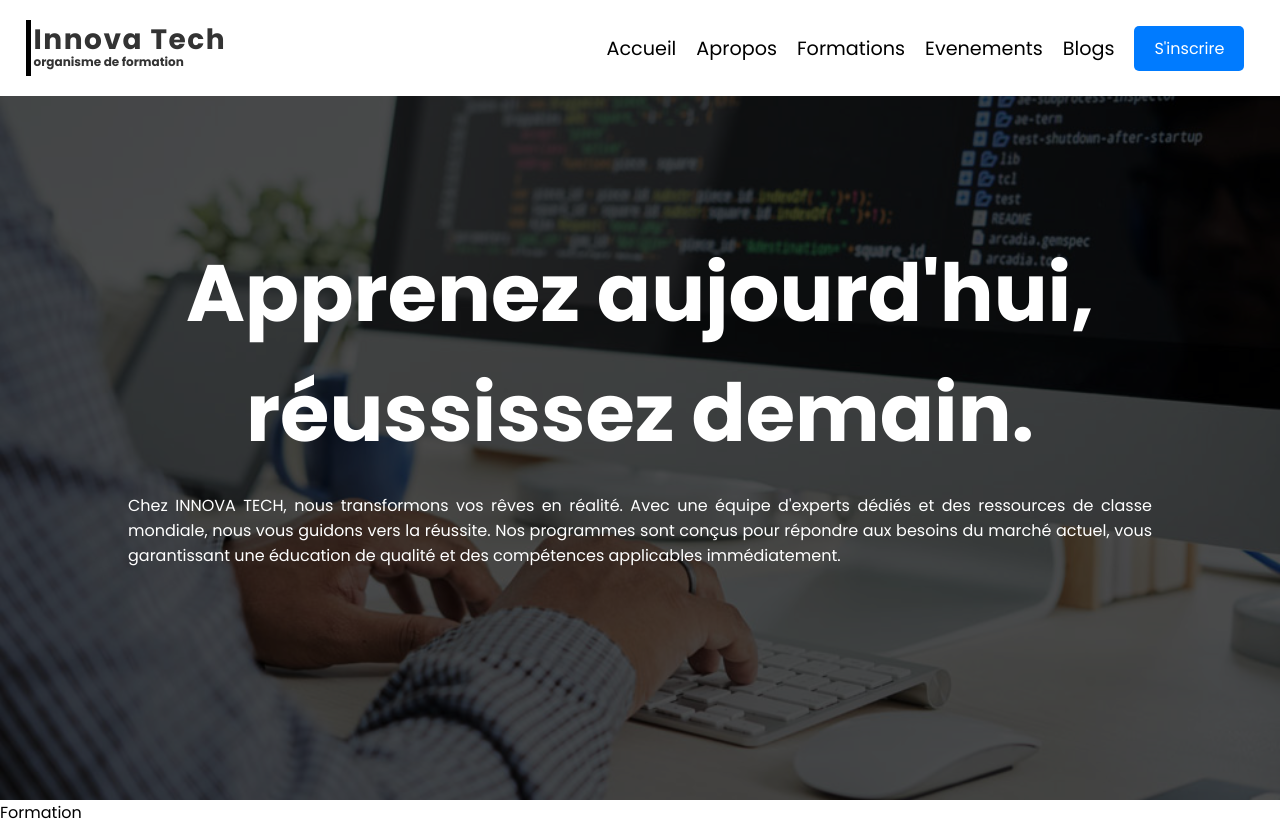
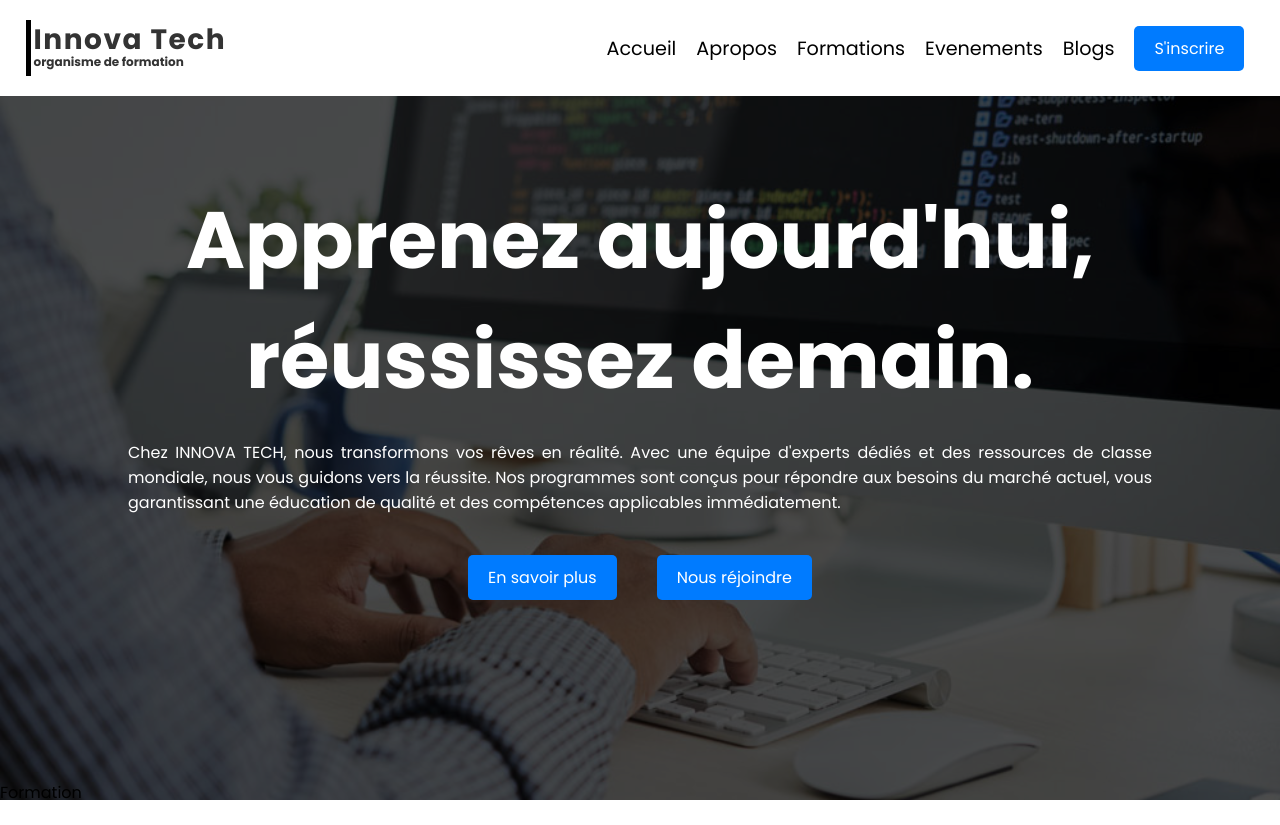
Before and after one commit to bem630/it-plateforme, a React (Vite) app: page / in a window 1280 px wide. Built offline with nearby package versions, Linux system fonts and the light colour scheme.

Commit message:
✨ F01:  Main > Add button and style

```diff
--- a/src/components/pages/order/main/banner/Banner.jsx
+++ b/src/components/pages/order/main/banner/Banner.jsx
@@ -6,16 +6,21 @@ export default function Banner() {
     <BannerStyled>
         <h1>Apprenez aujourd'hui, réussissez demain.</h1>
         <p>Chez INNOVA TECH,  nous transformons vos rêves en réalité. Avec une équipe d'experts dédiés et des ressources de classe mondiale, nous vous guidons vers la réussite. Nos programmes sont conçus pour répondre aux besoins du marché actuel, vous garantissant une éducation de qualité et des compétences applicables immédiatement.</p>
+        <div className='btns-banner'>
+            <button className='btn-banner btn1'>En savoir plus</button>
+            <button className='btn-banner btn2'>Nous réjoindre</button>
+        </div>
     </BannerStyled>
   )
 }
 const BannerStyled = styled.div`
   /*border: 1px solid blue;*/
-  height: 100vh;
+  height: 95vh;
   display: flex;
   flex-direction: column;
   justify-content: center;
   align-items: center;
+  margin-top: 20px;
   &::before {
     content: "";
     background: url("/src/assets/work-6.jpg") rgba(0, 0, 0, 0.7);
@@ -41,4 +46,26 @@ const BannerStyled = styled.div`
     width: 80%;
     font-size: 16px;
   }
+  .btns-banner {
+    margin-top: 20px;
+    display: flex;
+    align-items: center;
+    .btn-banner {
+        font-size: 16px;
+        color: #fff;
+        background-color: #007bff;
+        padding: 10px 20px;
+        border-radius: 5px;
+        outline: none;
+        border: none;
+        transition: background-color 0.3s ease;
+        text-align: center;
+        display: block;
+        margin: 20px;
+        cursor: pointer;
+        &:hover {
+        background-color: #0056b3;
+}
+    }
+  }
 `;
```
